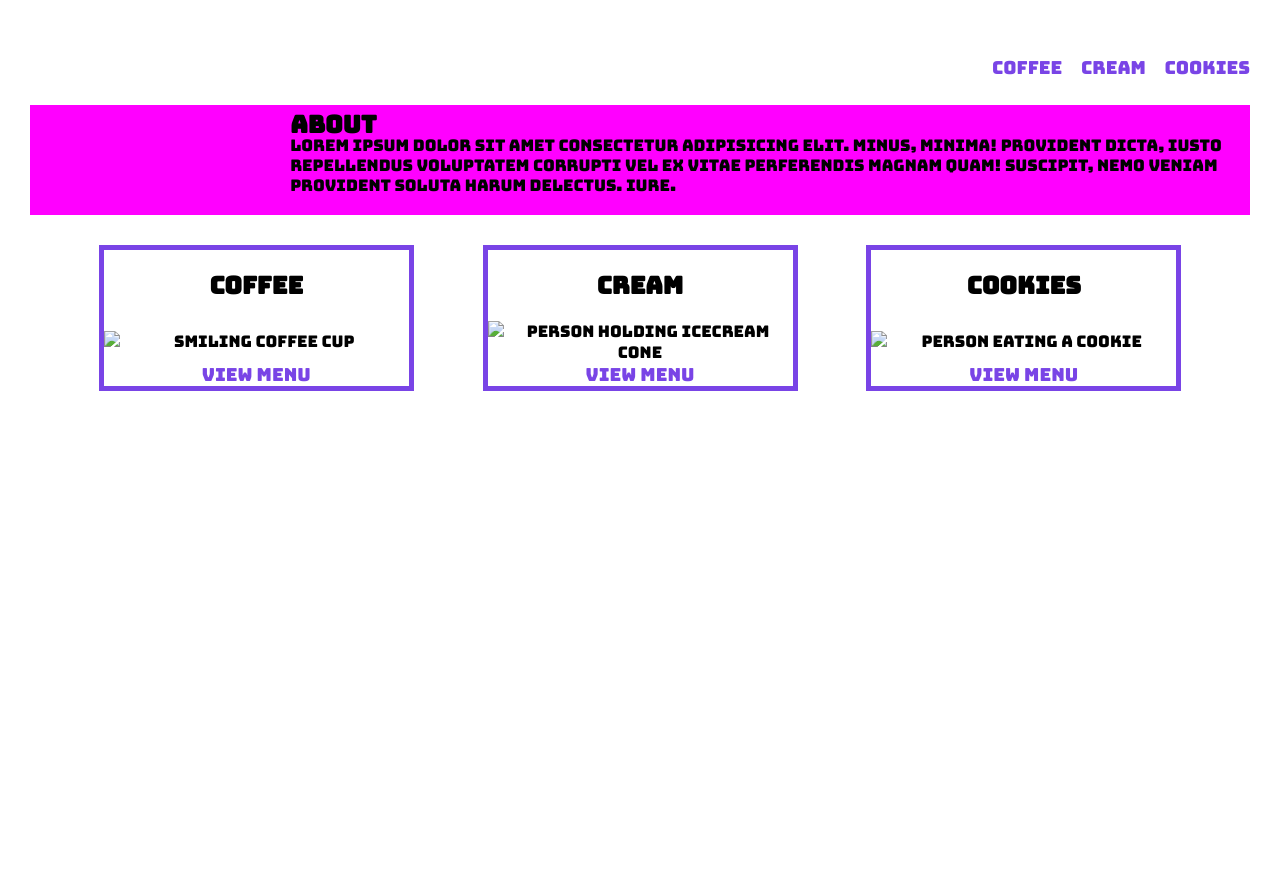
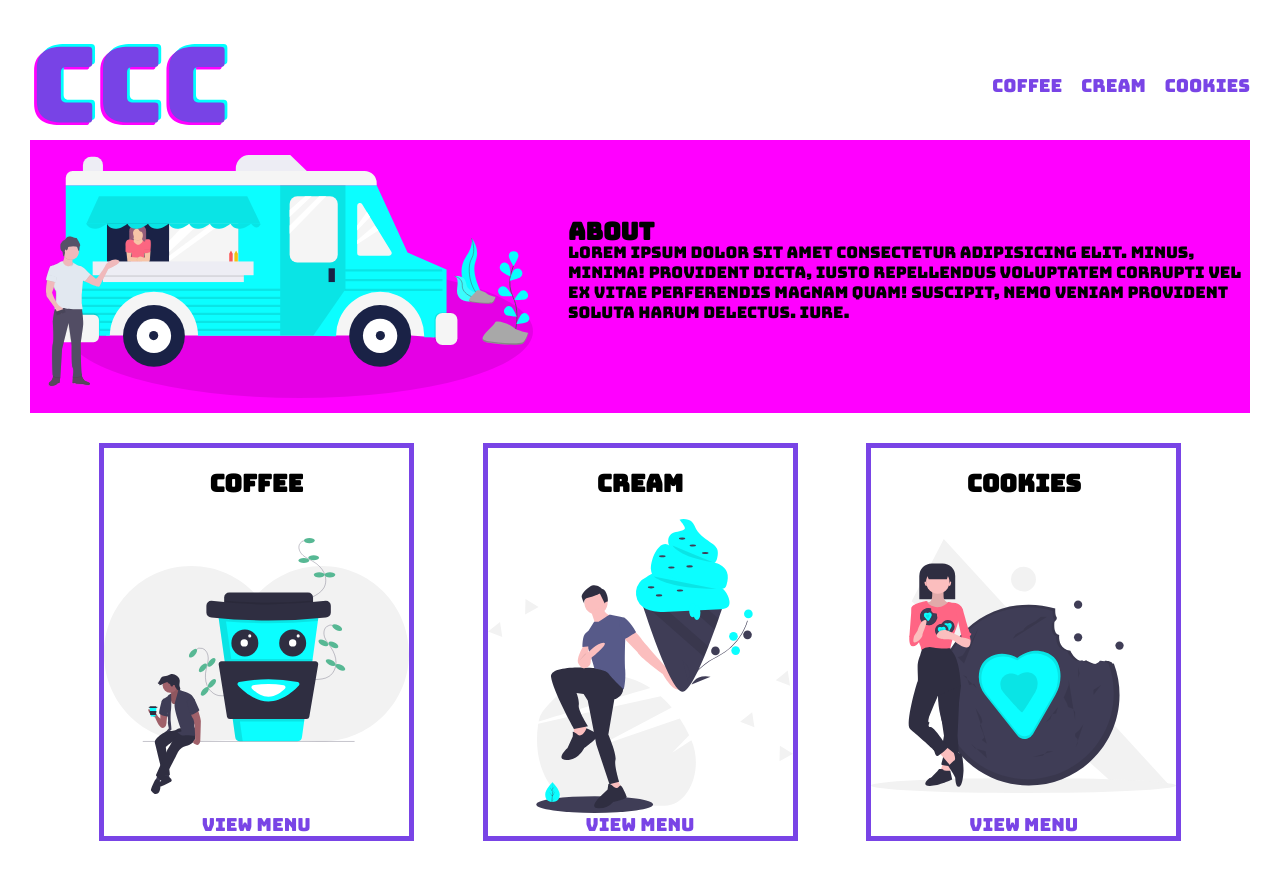
Before and after one commit to Logan-Alvarez/Alvarez-part-1, a plain HTML site: page index.html in a window 1280 px wide. Before the commit the page ends 800 px from the top, so only its background shows below. Drawn offline with Linux system fonts and the light colour scheme.

Commit message:
Changed img links source to "assets

```diff
--- a/index.html
+++ b/index.html
@@ -16,7 +16,7 @@
   </head>
   <body>
     <header>
-      <img class="logo" src="images/ccc.svg" alt="" />
+      <img class="logo" src="assets/ccc.svg" alt="" />
       <ul class="nav__links">
         <li><a href="#">Coffee</a></li>
         <li><a href="#">Cream</a></li>
@@ -25,7 +25,7 @@
     </header>
     <section>
       <div class="content__block">
-        <img class="content__image" src="images/food-truck.svg" alt="" />
+        <img class="content__image" src="assets/food-truck.svg" alt="" />
         <div>
           <h1 class="content__header">About</h1>
           <p class="content__fill">
@@ -40,21 +40,21 @@
     <div class="card-container">
       <div class="card__coffee">
         <h2>Coffee</h2>
-        <img src="images/coffee.svg" alt="smiling coffee cup" />
+        <img src="assets/coffee.svg" alt="smiling coffee cup" />
         <footer class="card__menu">
         <a>View Menu</a>
         </footer>
       </div>
       <div class="card__cream">
         <h2>Cream</h2>
-        <img  class="cream__image" src="images/cream.svg" alt="person holding icecream cone" />
+        <img  class="cream__image" src="assets/cream.svg" alt="person holding icecream cone" />
         <footer class="card__menu">
         <a>View Menu</a>
         </footer>
       </div>
       <div class="card__cookies">
         <h2>cookies</h2>
-        <img src="images/cookie.svg" alt="person eating a cookie" />
+        <img src="assets/cookie.svg" alt="person eating a cookie" />
         <footer class="card__menu">
         <a>View Menu</a>
       </footer>
```
Also changed, not shown: assets/ccc.svg (renamed from assest/ccc.svg), assets/coffee.svg (renamed from assest/coffee.svg), assets/cookie.svg (renamed from assest/cookie.svg), assets/cream.svg (renamed from assest/cream.svg), assets/food-truck.svg (renamed from assest/food-truck.svg).
